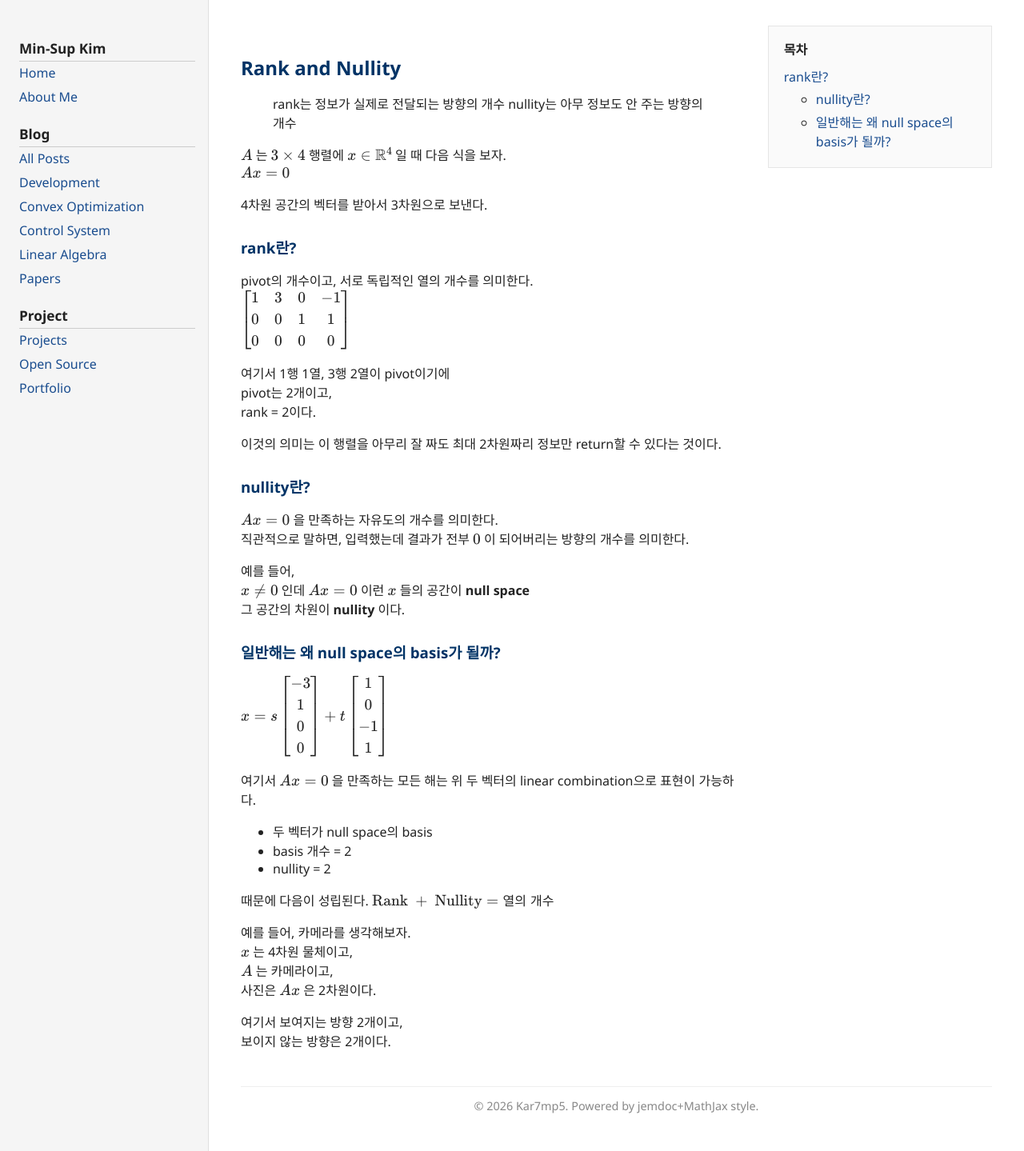
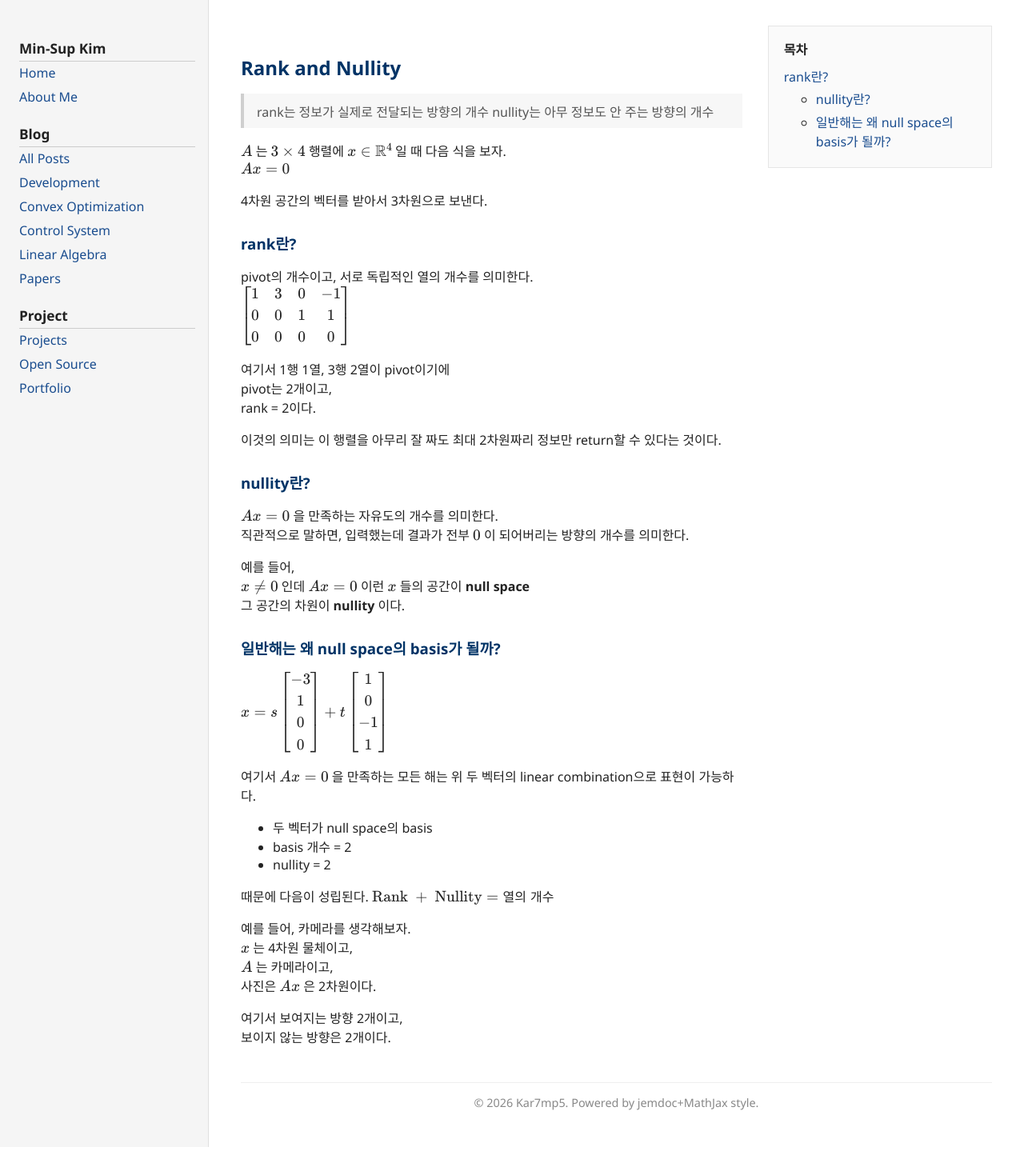
Before and after one commit to kar7mp5/kar7mp5.github.io, a Jekyll site: the page built from _posts/linear_algebra/2026-01-22-rank-and-nullity.md, in a window 1280 px wide. Shown: the whole page at 80% size. Built offline with Jekyll 4.4.1, drawn with Linux system fonts in a browser that asks for light colours.

Commit message:
style: Change blockquote colour

```diff
--- a/assets/css/jemdoc.css
+++ b/assets/css/jemdoc.css
@@ -244,6 +244,22 @@ footer {
   text-decoration: underline;
 }
 
+blockquote {
+  margin: 1em 0;
+  padding: 0.6em 1em;
+  border-left: 4px solid #cfcfcf;
+  background: #f7f7f7;
+  color: #555;
+}
+
+blockquote > :first-child {
+  margin-top: 0;
+}
+
+blockquote > :last-child {
+  margin-bottom: 0;
+}
+
 @media (max-width: 1000px) {
   .toc {
     width: 200px;
```
